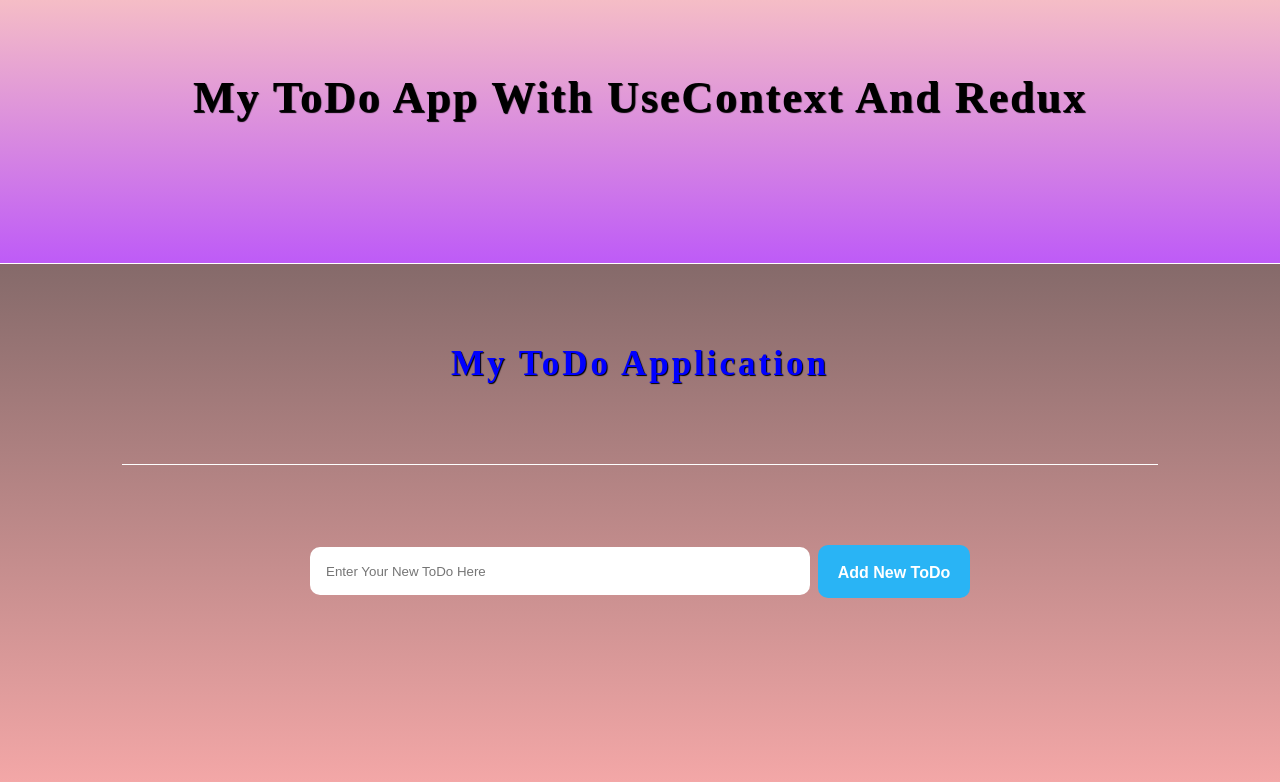
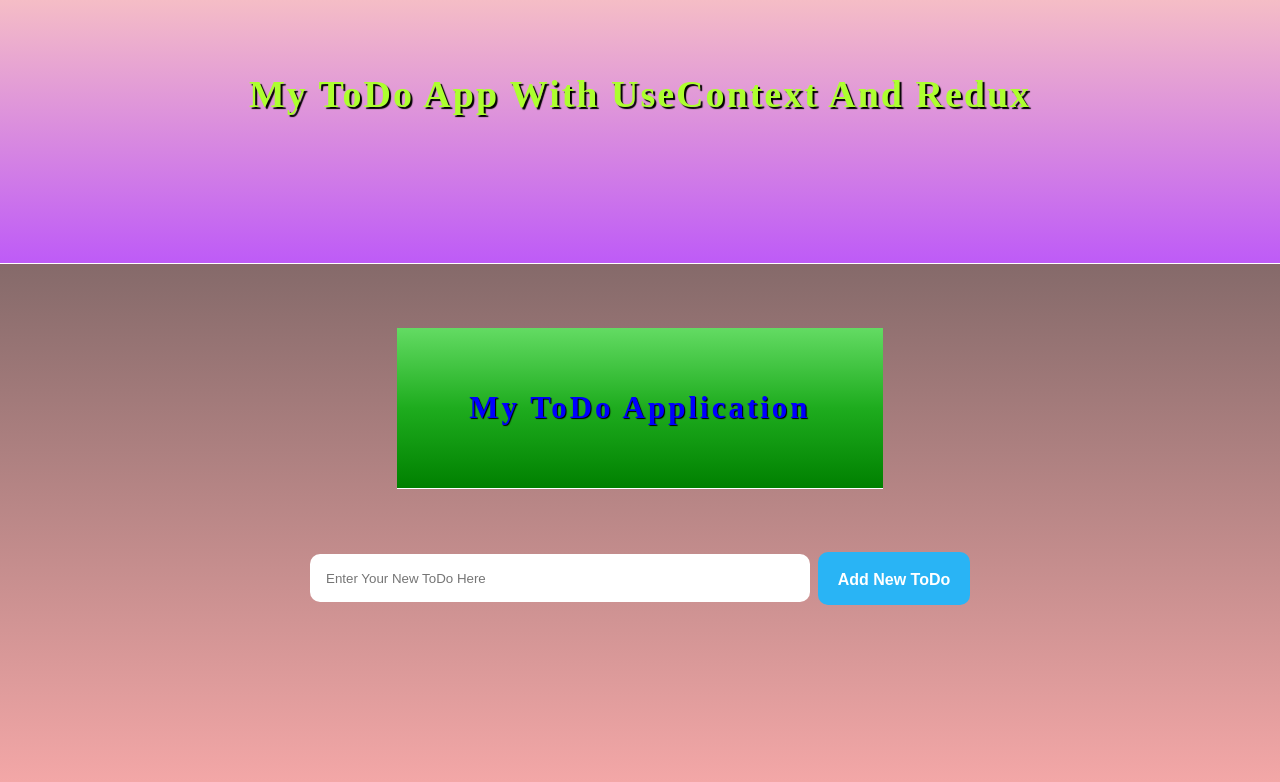
Before and after one commit to mahen290/ToDoApp, a React (Vite) app: page / in a window 1280 px wide. Shown: the top 782 px of the page. Built offline with nearby package versions, Linux system fonts and the light colour scheme.

Commit message:
Some Extra CSS Animation Features Add

```diff
--- a/src/App.css
+++ b/src/App.css
@@ -5,40 +5,46 @@ h1
     padding: 4.5rem 4rem;
     background: linear-gradient(rgb(245, 189, 198), rgb(190, 91, 247));
     border-bottom: 1px solid white;
-    color: black;
-    text-shadow: 1px 1px 1px black;
+    color: greenyellow;
+    text-shadow: 2px 2px 1px black;
     text-align: center;
-    font-size: 44px;
+    font-size: 38px;
     font-weight: bolder;
     letter-spacing: 2px;
 }
-.ToDo_Container
+.todo_container
 {
-    width: 80%;
-    height: 66vh;
-    margin: 3rem auto;
-    padding: 3rem;
-    background-color: green;
+    width: 38%;
+    height: 20vh;
+    margin: 4rem auto;
     text-align: center;
-    font-size: 35px;
     font-weight: bolder;
     color: yellow;
 }
-.toDo_Heading
+.todo_heading
 {
-    margin: 5rem auto;
+    width: 100%;
+    height: 20vh;
+    margin: 0rem auto;
+    background: linear-gradient(rgb(99, 219, 99), rgb(30, 172, 30), green);
     display: flex;
     align-items: center;
     justify-content: center;
-    font-size: 35px;
+    font-size: 31px;
     font-weight: bolder;
     color: blue;
     text-shadow: 1px 1px 1px black;
     letter-spacing: 3px;
 }
+    .todo_heading:hover
+    {
+        border-top-left-radius: 105px;
+        border-top-right-radius: 105px;
+        color: orange;
+        background: linear-gradient(rgb(35, 120, 131),rgb(2, 181, 194));
+        transition-duration: 1s;
+    }
 .h-rule
 {
-    width: 81%;
-    margin: 5rem auto;
-
+    margin: 0rem auto;
 }
--- a/src/App.jsx
+++ b/src/App.jsx
@@ -20,8 +20,8 @@ function App()
   return (
     <div>
       <h1 className = "heading"> My ToDo App With UseContext And Redux </h1>
-        <div className = "toDo_Container">
-          <h2 className = "toDo_Heading"> My ToDo Application </h2>
+        <div className = "todo_container">
+          <h2 className = "todo_heading"> My ToDo Application </h2>
           <hr className = "h-rule" size = "1" color = "white" />
         </div>
         <AddToDo addTodo = { actions.addTodo } />
```
Also changed, not shown: src/components/ToDo/ToDo.jsx (+4 -3 lines), src/slices/ToDoSlices.jsx (line endings or trailing spaces).
